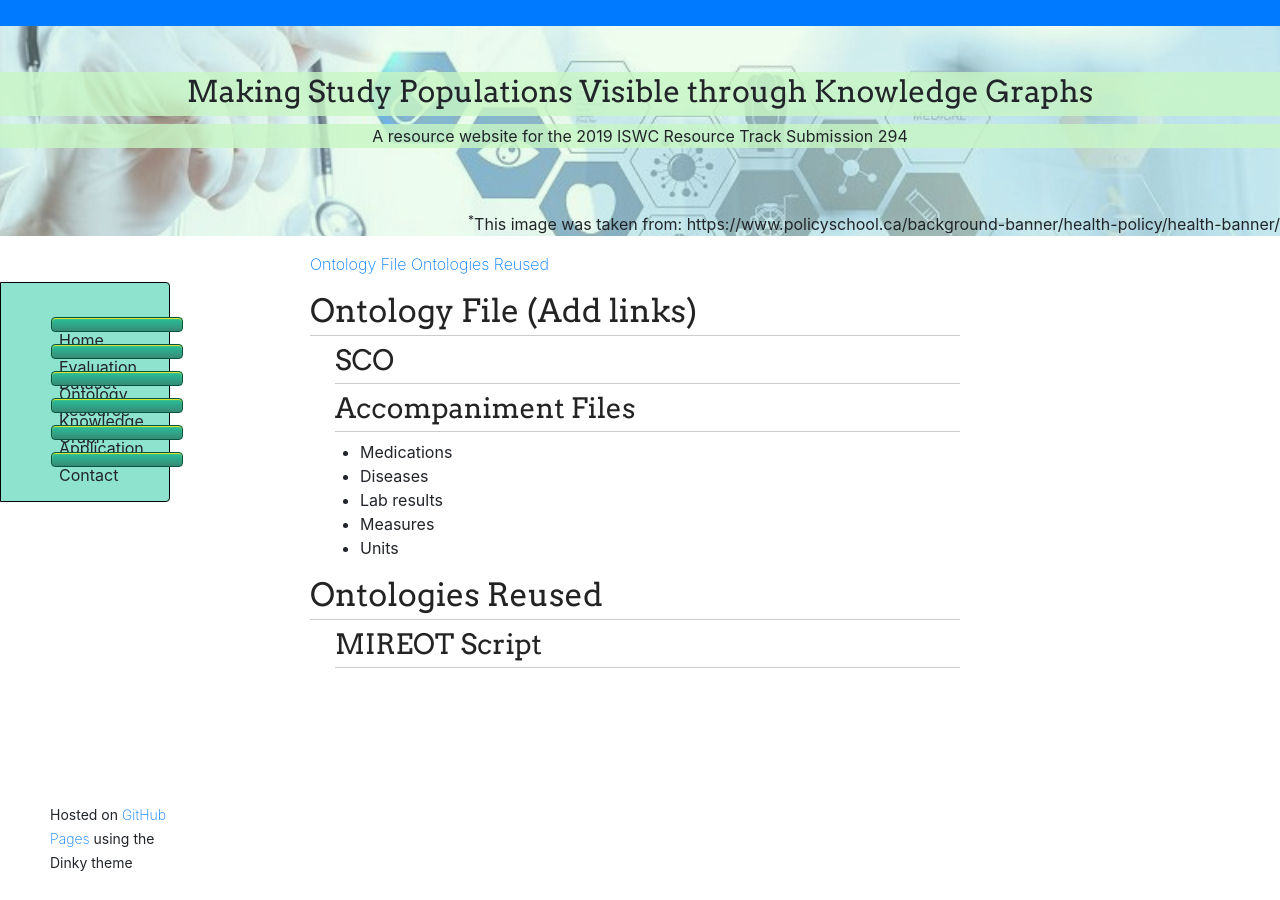
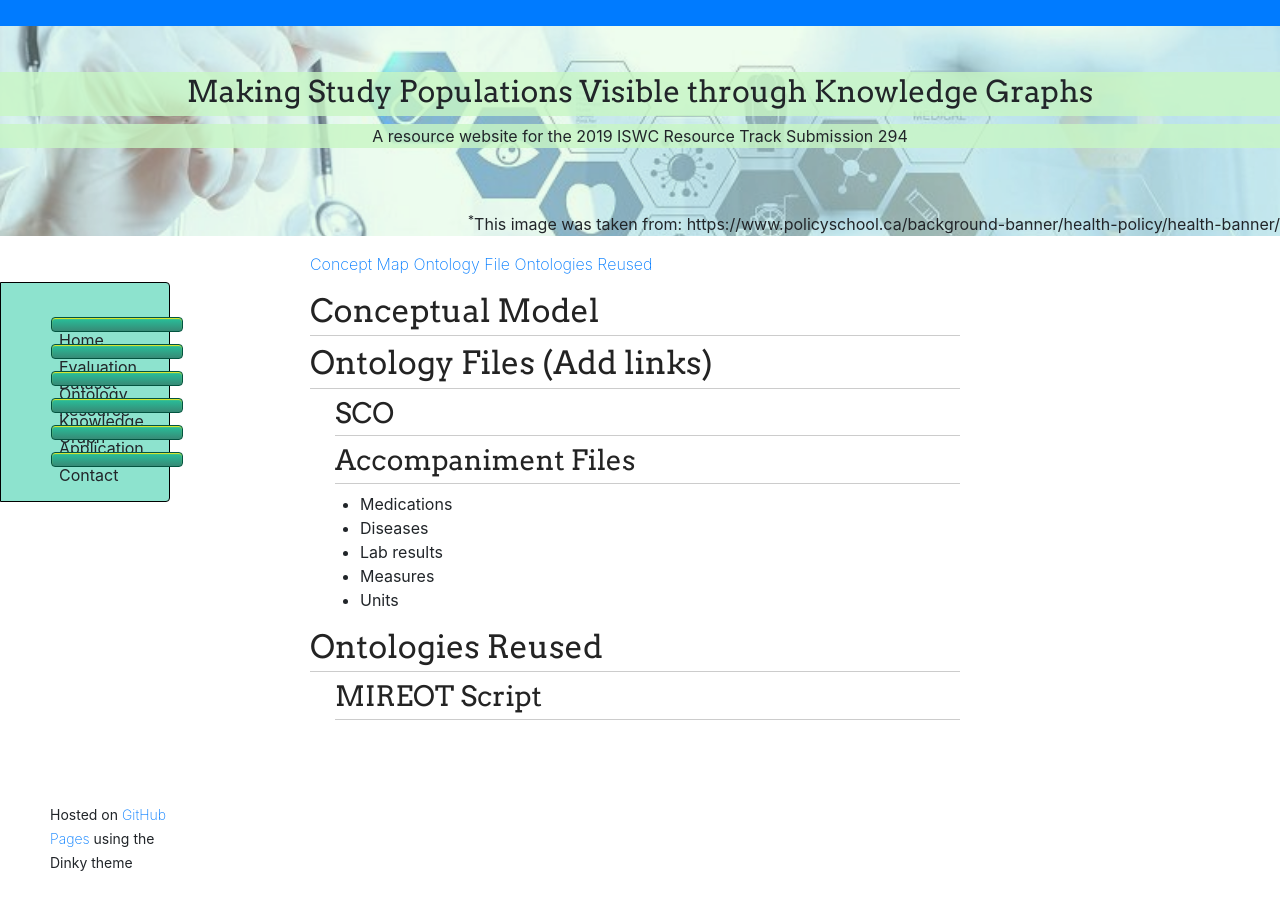
Before and after one commit to tetherless-world/study-cohort-ontology, a Jekyll site: the page built from ontology-resource.md, in a window 1280 px wide. Built offline with Jekyll 4.4.1, drawn with Linux system fonts in a browser that asks for light colours; nearby versions of some CDN libraries; our own code applies the rules of GitHub Pages for plain Markdown files; library files that are not in the unit come from our copies.

Commit message:
Update ontology-resource.md

```diff
--- a/ontology-resource.md
+++ b/ontology-resource.md
@@ -1,8 +1,13 @@
-[Ontology File](#ontologyfile) [Ontologies Reused](#ontologyreused)
+[Concept Map](#conceptmap) [Ontology File](#ontologyfile) [Ontologies Reused](#ontologyreused)
+
+ <article class="mb-5" id="conceptmap">
+<content>
+<h2>Conceptual Model</h2>
+ </content>
 
 <article class="mb-5" id="ontologyfile">
 <content>
-<h2>Ontology File (Add links)</h2>
+<h2>Ontology Files (Add links)</h2>
 <ul>
 <h3> SCO </h3>
 <h3> Accompaniment Files </h3>
```
